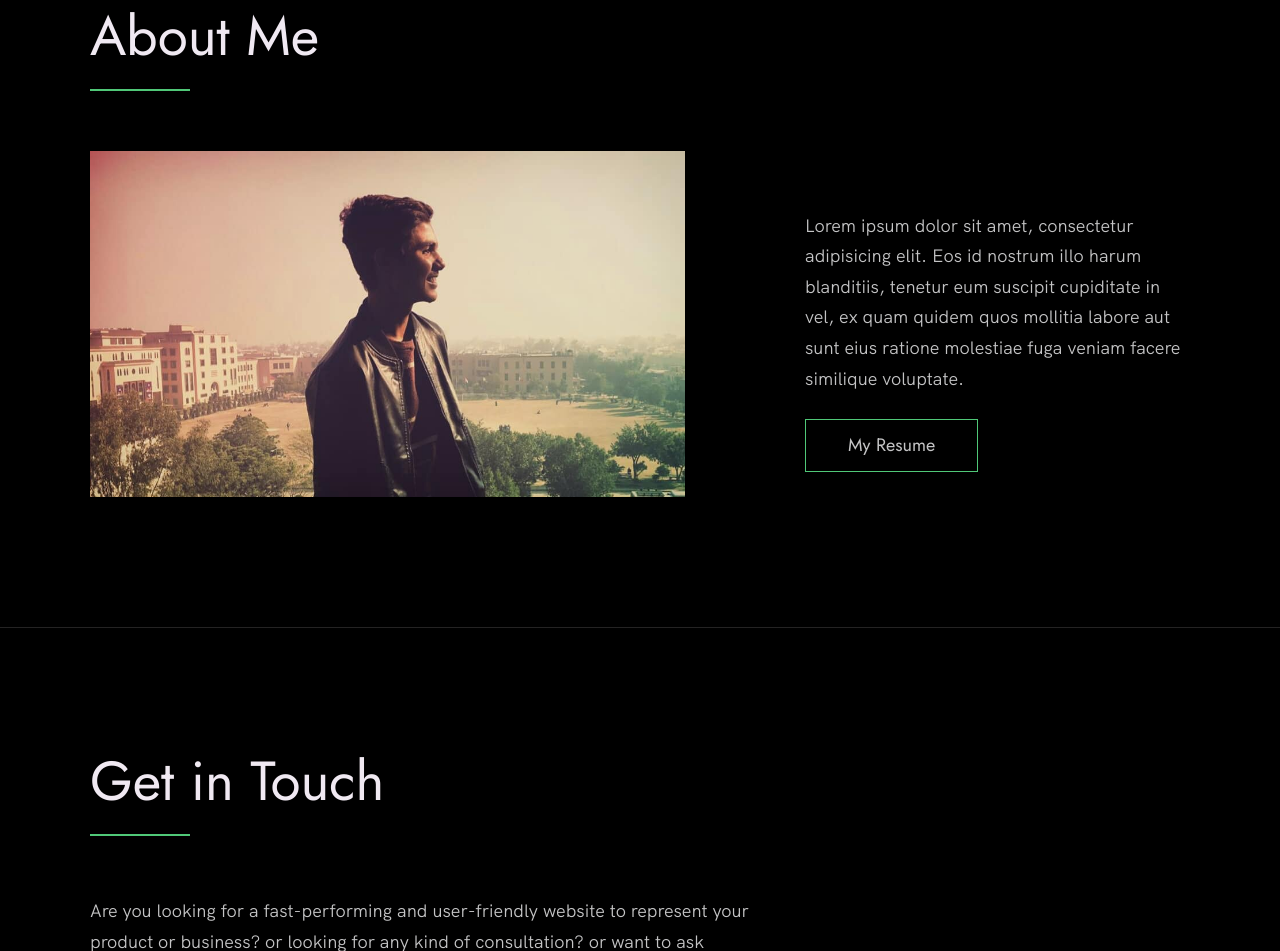
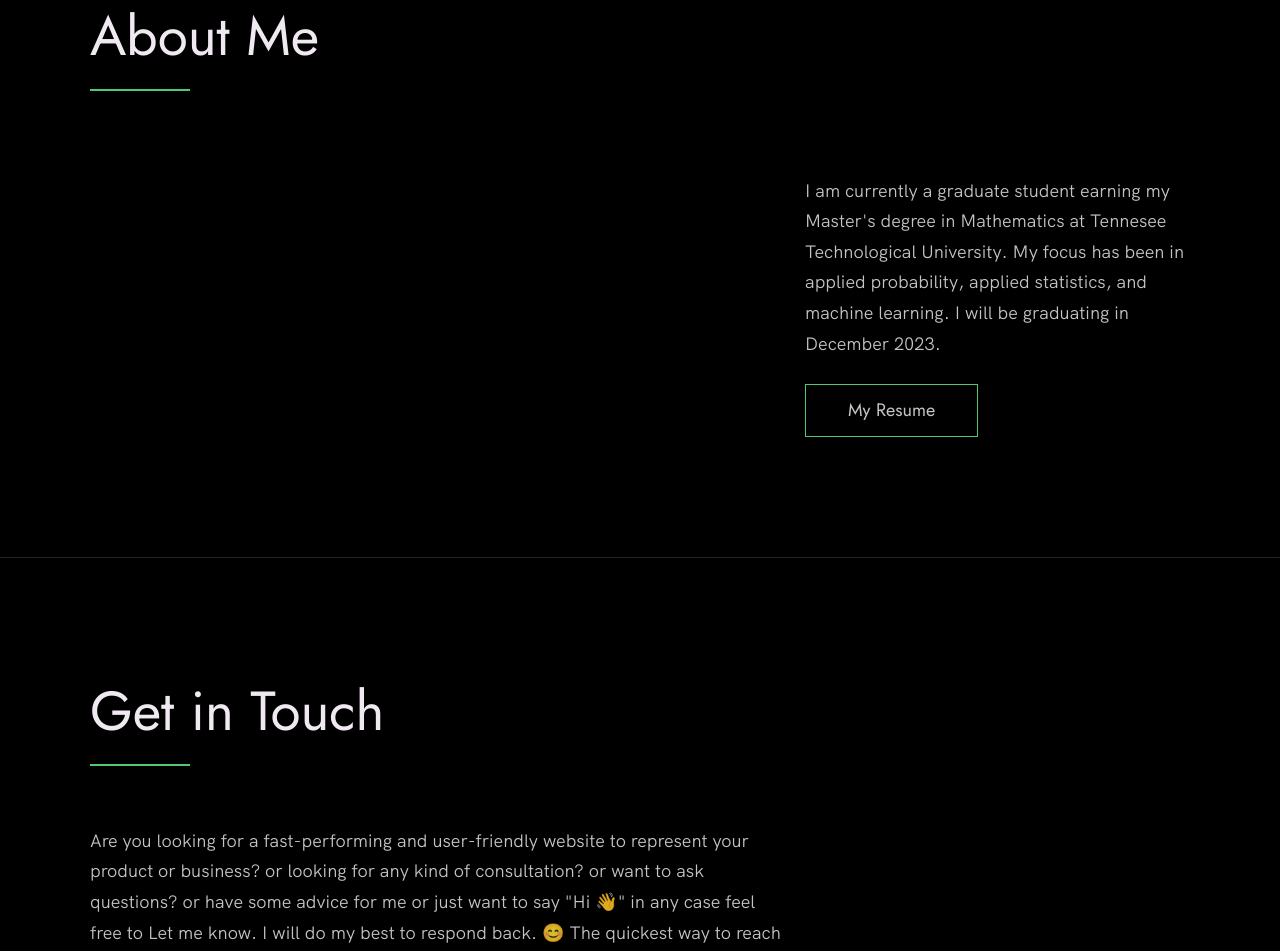
Before and after one commit to jcarew42/jcarew42, a plain HTML site: page index.html in a window 1280 px wide. Shown: the part 1796-2747 px from the top of the page. Drawn offline with Linux system fonts and the light colour scheme.

Commit message:
Updated 'About me' section.

```diff
--- a/index.html
+++ b/index.html
@@ -200,10 +200,8 @@
           <div class="about__text">
             <!-- Replace the below paragraph with info about yourself -->
             <p>
-              Lorem ipsum dolor sit amet, consectetur adipisicing elit. Eos id
-              nostrum illo harum blanditiis, tenetur eum suscipit cupiditate
-              in vel, ex quam quidem quos mollitia labore aut sunt eius
-              ratione molestiae fuga veniam facere similique voluptate.
+              I am currently a graduate student earning my Master's degree in Mathematics at Tennesee Technological University.
+			  My focus has been in applied probability, applied statistics, and machine learning.  I will be graduating in December 2023.
             </p>
             <!-- Provide a link to your resume -->
             <a href="#" class="btn">My Resume</a>
@@ -211,7 +209,7 @@
 
           <div class="about__photo-container">
             <!-- Add a nice photo of yourself -->
-            <img class="about__photo" src="./images/syed-ali-hussnain.jpg" alt="" />
+            <!-- <img class="about__photo" src="./images/syed-ali-hussnain.jpg" alt="" /> -->
           </div>
         </div>
       </div>
```
